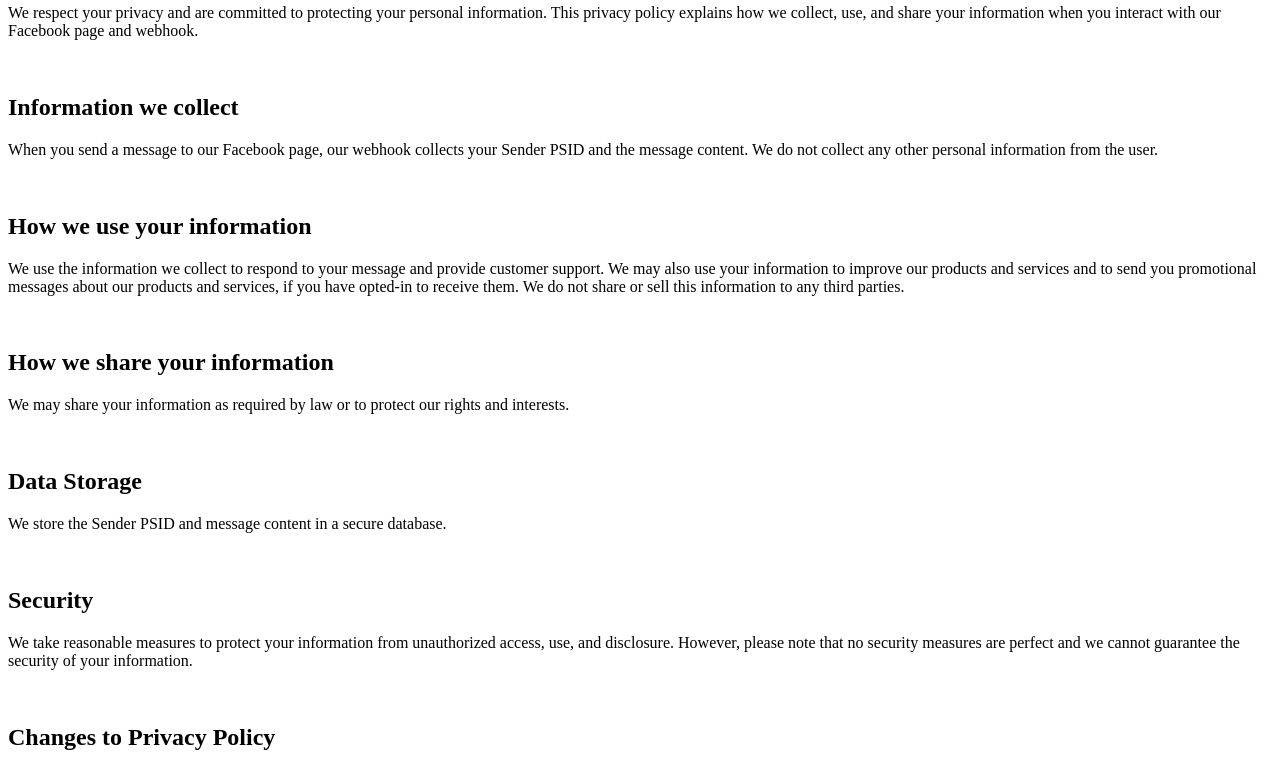
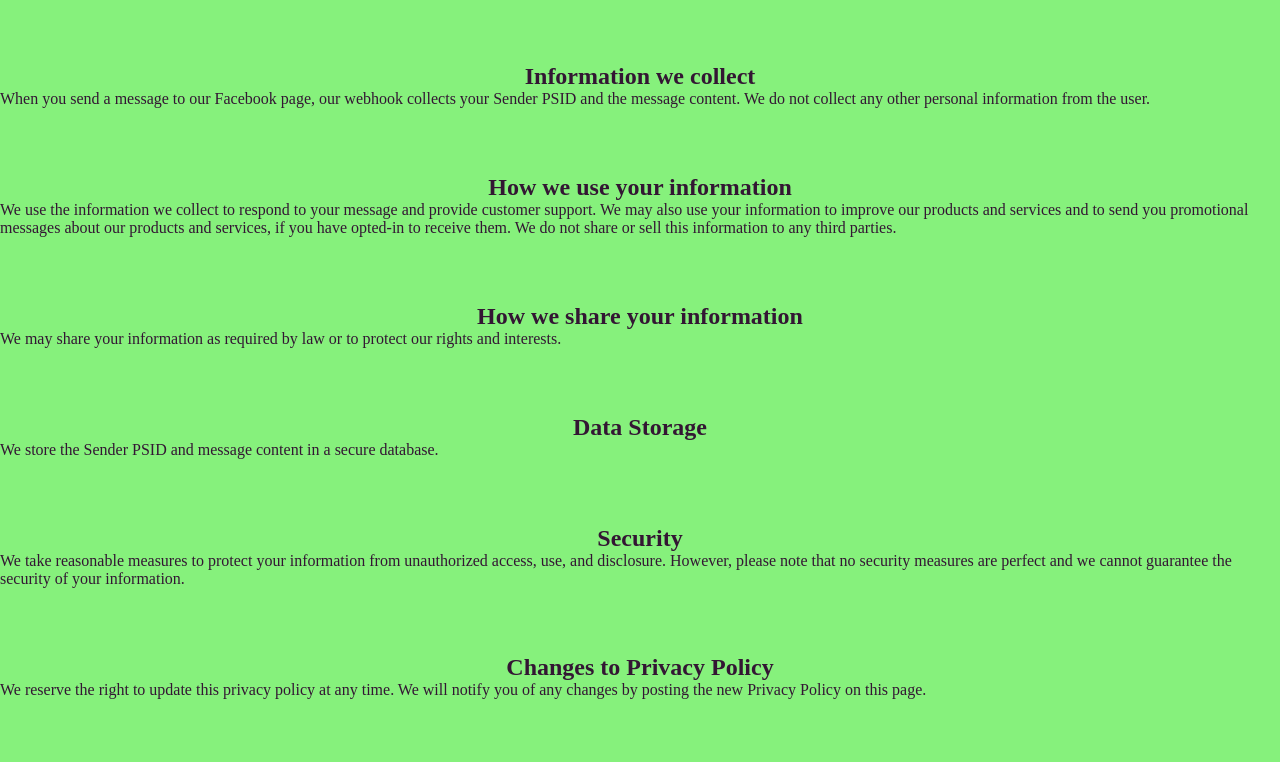
Before and after one commit to Kriss004/myWebhook, a website: page privacy.html in a window 1280 px wide. Shown: the part 76-838 px from the top of the page. Drawn offline with Linux system fonts and the light colour scheme.

```diff
--- a/privacy.html
+++ b/privacy.html
@@ -4,6 +4,7 @@
 <head>
 	<meta charset="UTF-8">
 	<title>Privacy Policy</title>
+	<link rel="stylesheet" href="./public/style.css">
 </head>
 
 <body>
--- a/public/style.css
+++ b/public/style.css
@@ -4,7 +4,7 @@
     box-sizing: border-box;
 }
 body {
-    background: #f7f8fc;
+    background: #86f17c;
     color:rgb(51, 22, 51);
 }
 h2 {
```
